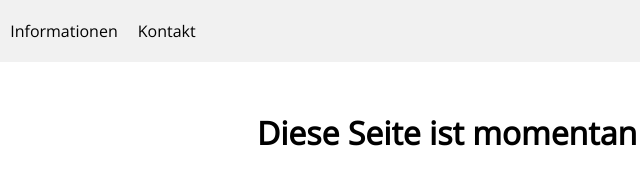
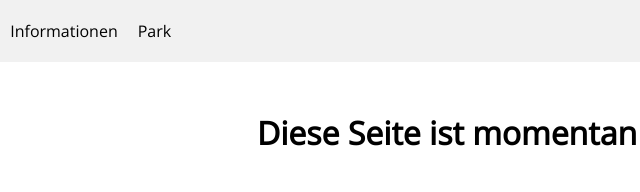
Before and after one commit to Dreamtopolis/team, a plain HTML site: page index.html in a window 1280 px wide. Shown: the full height of the page, 75-715 px from the left. Drawn offline with nearby package versions, Linux system fonts and the light colour scheme.

Commit message:
Update index.html

```diff
--- a/index.html
+++ b/index.html
@@ -109,7 +109,7 @@
           <a href="https://dreamtopolis.github.io/team/">Unser Team</a>
         </div>
       </li>
-      <li><a href="#">Kontakt</a></li>
+      <li><a href="https://www.phantasiacraft.com/park">Park</a></li>
     </ul>
   </div>
   <div class="content">
```
